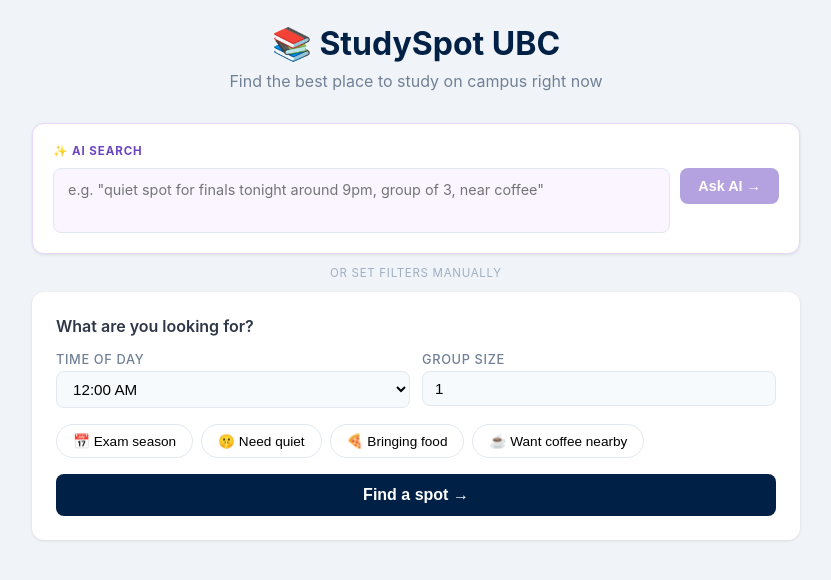
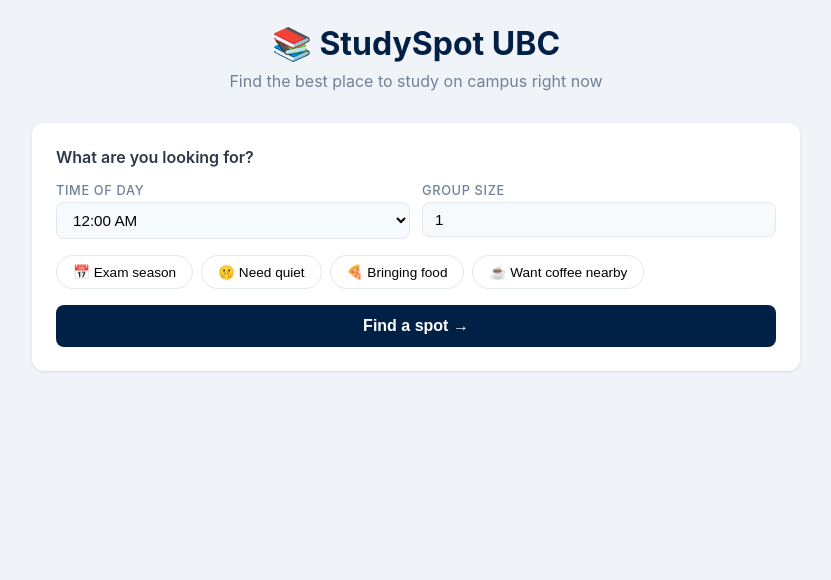
Before and after one commit to steeven7808-creator/studyspot-ubc, a React (Create React App) app in the folder frontend/: page / in a window 1280 px wide. Shown: the top 580 px of the page, without its empty margins (224-1055 px from the left). Built offline with nearby package versions, Linux system fonts and the light colour scheme.

Commit message:
Fix CLOSED badge display in frontend

```diff
--- a/frontend/src/App.tsx
+++ b/frontend/src/App.tsx
@@ -1,67 +1,18 @@
 import React, { useState } from 'react';
 import './App.css';
-import { getRecommendations, submitReport, parseNaturalQuery, Location } from './api';
+import { getRecommendations, submitReport, Location } from './api';
 
 function App() {
-  // User filter state
   const [isExamSeason, setIsExamSeason] = useState(false);
   const [wantsQuiet, setWantsQuiet] = useState(false);
   const [allowsFood, setAllowsFood] = useState(false);
   const [wantsCoffee, setWantsCoffee] = useState(false);
   const [groupSize, setGroupSize] = useState(1);
   const [hour, setHour] = useState(new Date().getHours());
-
-  // Results state
-  const [results, setResults] = useState<Location[]>([]);
+  const [results, setResults] = useState<any[]>([]);
   const [loading, setLoading] = useState(false);
   const [searched, setSearched] = useState(false);
-
-  // Natural language search state
-  const [nlQuery, setNlQuery] = useState('');
-  const [parsing, setParsing] = useState(false);
-  const [parsedSummary, setParsedSummary] = useState('');
-
-  // Track which cards have been reported
   const [reported, setReported] = useState<{ [key: number]: boolean }>({});
-
-  const handleAiSearch = async () => {
-    if (!nlQuery.trim()) return;
-    setParsing(true);
-    try {
-      const parsed = await parseNaturalQuery(nlQuery);
-
-      // Populate filter controls so the user can see what was understood
-      setHour(parsed.hour);
-      setIsExamSeason(parsed.is_exam_season);
-      setWantsQuiet(parsed.wants_quiet);
-      setAllowsFood(parsed.allows_food);
-      setWantsCoffee(parsed.wants_coffee_nearby);
-      setGroupSize(parsed.group_size);
-
-      // Build a human-readable summary of what Claude extracted
-      const h = parsed.hour;
-      const hourLabel = h === 0 ? '12 AM' : h < 12 ? `${h} AM` : h === 12 ? '12 PM' : `${h - 12} PM`;
-      const parts = [hourLabel];
-      if (parsed.group_size > 1) parts.push(`Group of ${parsed.group_size}`);
-      if (parsed.is_exam_season) parts.push('Exam season');
-      if (parsed.wants_quiet) parts.push('Quiet');
-      if (parsed.allows_food) parts.push('Food OK');
-      if (parsed.wants_coffee_nearby) parts.push('Coffee nearby');
-      setParsedSummary(parts.join(' · '));
-
-      // Run search immediately with the parsed values (state updates are async)
-      setParsing(false);
-      setLoading(true);
-      setSearched(true);
-      const data = await getRecommendations(parsed);
-      setResults(data);
-    } catch (err) {
-      console.error('Failed to parse query:', err);
-      setParsing(false);
-    } finally {
-      setLoading(false);
-    }
-  };
 
   const handleSearch = async () => {
     setLoading(true);
@@ -94,56 +45,20 @@
   const getCrowdingLabel = (level: number | null | undefined) => {
     if (!level) return null;
     const labels: { [key: number]: string } = {
-      1: 'Very quiet',
-      2: 'Quiet',
-      3: 'Moderate',
-      4: 'Busy',
-      5: 'Very busy'
+      1: 'Very quiet', 2: 'Quiet', 3: 'Moderate', 4: 'Busy', 5: 'Very busy'
     };
     return labels[level] || null;
   };
 
   return (
     <div className="app">
-      {/* Header */}
       <div className="header">
         <h1>📚 StudySpot UBC</h1>
         <p>Find the best place to study on campus right now</p>
       </div>
 
-      {/* AI natural language search */}
-      <div className="ai-search">
-        <div className="ai-search-label">✨ AI Search</div>
-        <div className="ai-search-row">
-          <textarea
-            className="ai-input"
-            placeholder='e.g. "quiet spot for finals tonight around 9pm, group of 3, near coffee"'
-            value={nlQuery}
-            onChange={e => setNlQuery(e.target.value)}
-            onKeyDown={e => { if (e.key === 'Enter' && !e.shiftKey) { e.preventDefault(); handleAiSearch(); } }}
-            rows={2}
-          />
-          <button
-            className="ai-btn"
-            onClick={handleAiSearch}
-            disabled={parsing || !nlQuery.trim()}
-          >
-            {parsing ? 'Thinking...' : 'Ask AI →'}
-          </button>
-        </div>
-        {parsedSummary && (
-          <div className="ai-understood">
-            <span className="ai-understood-label">Understood:</span> {parsedSummary}
-          </div>
-        )}
-      </div>
-
-      <p className="divider">or set filters manually</p>
-
-      {/* Filters */}
       <div className="filters">
         <h2>What are you looking for?</h2>
-
         <div className="filter-grid">
           <div className="filter-item">
             <label>Time of day</label>
@@ -155,52 +70,25 @@
               ))}
             </select>
           </div>
-
           <div className="filter-item">
             <label>Group size</label>
             <input
-              type="number"
-              min={1}
-              max={20}
-              value={groupSize}
+              type="number" min={1} max={20} value={groupSize}
               onChange={e => setGroupSize(parseInt(e.target.value))}
             />
           </div>
         </div>
 
         <div className="toggle-group">
-          <button
-            className={`toggle-btn ${isExamSeason ? 'active' : ''}`}
-            onClick={() => setIsExamSeason(!isExamSeason)}
-          >
-            📅 Exam season
-          </button>
-          <button
-            className={`toggle-btn ${wantsQuiet ? 'active' : ''}`}
-            onClick={() => setWantsQuiet(!wantsQuiet)}
-          >
-            🤫 Need quiet
-          </button>
-          <button
-            className={`toggle-btn ${allowsFood ? 'active' : ''}`}
-            onClick={() => setAllowsFood(!allowsFood)}
-          >
-            🍕 Bringing food
-          </button>
-          <button
-            className={`toggle-btn ${wantsCoffee ? 'active' : ''}`}
-            onClick={() => setWantsCoffee(!wantsCoffee)}
-          >
-            ☕ Want coffee nearby
-          </button>
+          <button className={`toggle-btn ${isExamSeason ? 'active' : ''}`} onClick={() => setIsExamSeason(!isExamSeason)}>📅 Exam season</button>
+          <button className={`toggle-btn ${wantsQuiet ? 'active' : ''}`} onClick={() => setWantsQuiet(!wantsQuiet)}>🤫 Need quiet</button>
+          <button className={`toggle-btn ${allowsFood ? 'active' : ''}`} onClick={() => setAllowsFood(!allowsFood)}>🍕 Bringing food</button>
+          <button className={`toggle-btn ${wantsCoffee ? 'active' : ''}`} onClick={() => setWantsCoffee(!wantsCoffee)}>☕ Want coffee nearby</button>
         </div>
 
-        <button className="search-btn" onClick={handleSearch}>
-          Find a spot →
-        </button>
+        <button className="search-btn" onClick={handleSearch}>Find a spot →</button>
       </div>
 
-      {/* Results */}
       {loading && <div className="loading">Finding the best spots for you...</div>}
 
       {!loading && searched && (
@@ -211,21 +99,13 @@
               <div className="card-header">
                 <div>
                   <div className="location-name">
-  {index === 0 ? '🥇' : index === 1 ? '🥈' : index === 2 ? '🥉' : '📍'} {loc.name}
-  {(loc as any).is_closed && (
-    <span style={{
-      marginLeft: '8px',
-      fontSize: '0.7rem',
-      background: '#fed7d7',
-      color: '#822727',
-      padding: '2px 8px',
-      borderRadius: '10px',
-      fontWeight: 600
-    }}>
-      CLOSED
-    </span>
-  )}
-</div>
+                    {index === 0 ? '🥇' : index === 1 ? '🥈' : index === 2 ? '🥉' : '📍'} {loc.name}
+                    {loc.is_closed && (
+                      <span style={{marginLeft:'8px',fontSize:'0.7rem',background:'#fed7d7',color:'#822727',padding:'2px 8px',borderRadius:'10px',fontWeight:600}}>
+                        CLOSED
+                      </span>
+                    )}
+                  </div>
                   <div className="location-building">{loc.building}</div>
                 </div>
                 <div className="score-badge">Score: {loc.score}</div>
@@ -244,7 +124,6 @@
 
               <p className="notes">{loc.notes}</p>
 
-              {/* Crowding report section */}
               <div className="report-section">
                 {reported[loc.id] ? (
                   <p className="report-thanks">✅ Thanks for your report!</p>
@@ -253,15 +132,8 @@
                     <p>How busy is it right now?</p>
                     <div className="crowding-btns">
                       {[1, 2, 3, 4, 5].map(level => (
-                        <button
-                          key={level}
-                          className="crowding-btn"
-                          onClick={() => handleReport(loc.id, level)}
-                        >
-                          {level === 1 ? '😌 Empty' :
-                           level === 2 ? '🙂 Quiet' :
-                           level === 3 ? '😐 Moderate' :
-                           level === 4 ? '😬 Busy' : '😱 Full'}
+                        <button key={level} className="crowding-btn" onClick={() => handleReport(loc.id, level)}>
+                          {level === 1 ? '😌 Empty' : level === 2 ? '🙂 Quiet' : level === 3 ? '😐 Moderate' : level === 4 ? '😬 Busy' : '😱 Full'}
                         </button>
                       ))}
                     </div>
```
